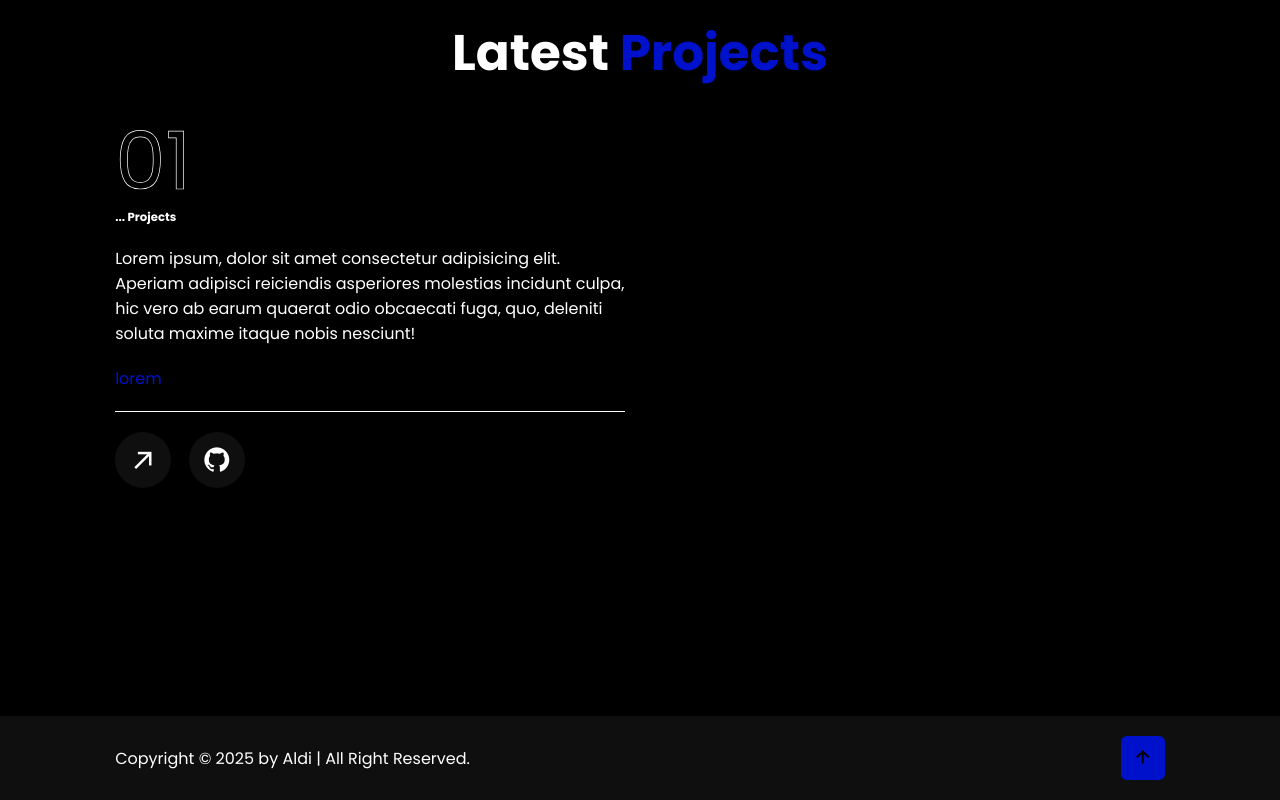
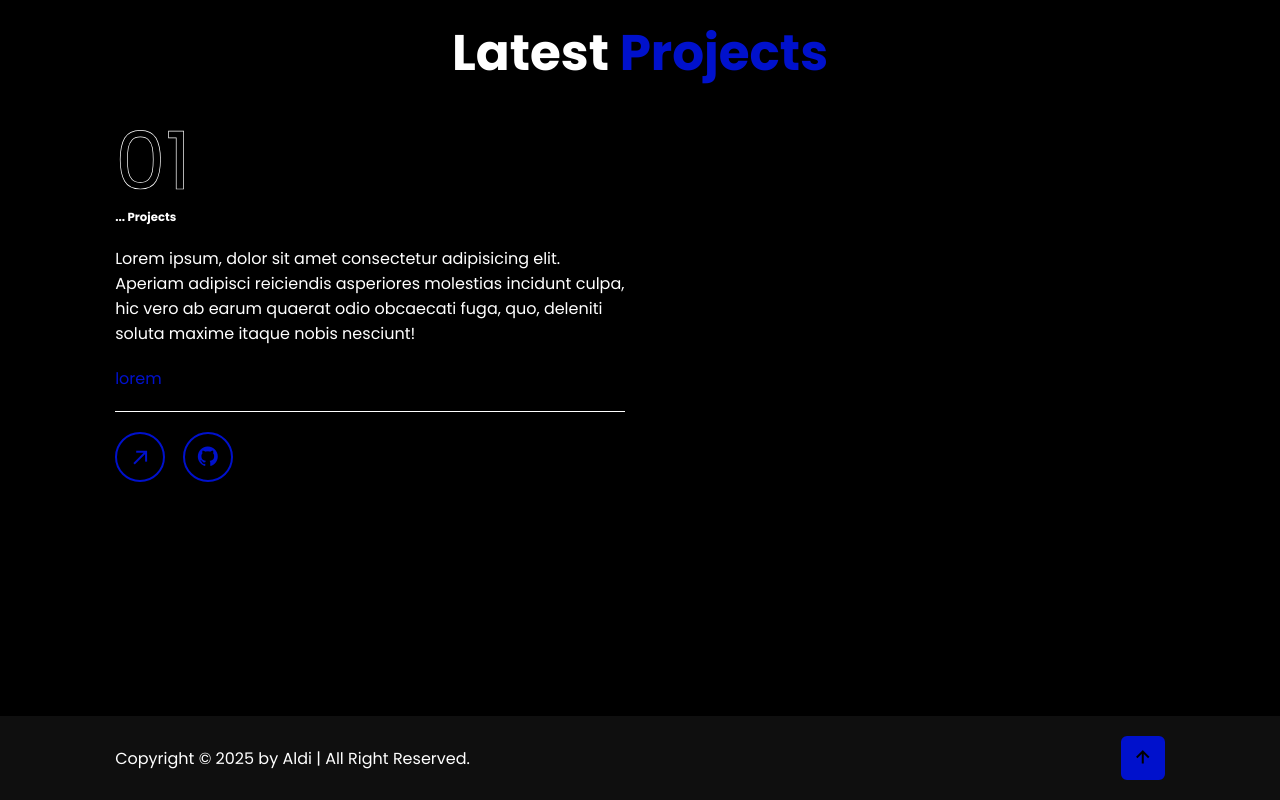
Before and after one commit to Aldiahmad7/Portofolio-Website, a plain HTML site: page index.html in a window 1280 px wide. Shown: the part 3399-4199 px from the top of the page. Drawn offline with nearby package versions, Linux system fonts and the light colour scheme.

Commit message:
update tipis

```diff
--- a/css/style.css
+++ b/css/style.css
@@ -643,6 +643,47 @@ span {
     transform: rotate(135deg);
 }
 
+.projects-box .live-github a {
+    position: relative;
+    display: inline-flex;
+    justify-content: center;
+    align-items: center;
+    width: 50px;
+    height: 50px;
+    background: transparent;
+    border: 0.2rem solid var(--main-color);
+    border-radius: 50%;
+    font-size: 24px;
+    color: var(--main-color);
+    z-index: 1;
+    overflow: hidden;
+    transition: 0.5s;
+}
+
+.projects-box .live-github a:first-child {
+    margin-right: 1.5rem;
+}
+
+.projects-box .live-github a:hover {
+    color: var(--bg-color);
+}
+
+.projects-box .live-github a::before {
+    content: '';
+    position: absolute;
+    top: 0;
+    left: 0;
+    width: 0;
+    height: 100%;
+    background: var(--main-color);
+    z-index: -1;
+    transition: 0.5s;
+}
+
+.projects-box .live-github a:hover::before {
+    width: 100%;
+}
+
 .projects-box .live-github a span {
     position: absolute;
     top: -60%;
@@ -656,8 +697,16 @@ span {
     background: var(--text-color);
     color: var(--bg-color);
     opacity: 0;
-    scale: 0.9;
+    scale: .9;
+    transition: .3s ease-in-out;
 }
+
+.projects-box .live-github a:hover span {
+    top: -80%;
+    opacity: 1;
+    scale: 1;
+}
+
 
 /* sini */
 
--- a/index.html
+++ b/index.html
@@ -233,8 +233,8 @@
                         <p>lorem</p>
                     </div>
                     <div class="live-github">
-                        <a href="#"><i class='bx bx-arrow-back'></i><span>Live Projects</span></a>
-                        <a href="#"><i class='bx bxl-github' ></i><span>Github Repository</span></a>
+                        <a href="#"><i class='bx bx-arrow-back'></i></a>
+                        <a href="#"><i class='bx bxl-github' ></i></a>
                     </div>
                 </div>
 
```
